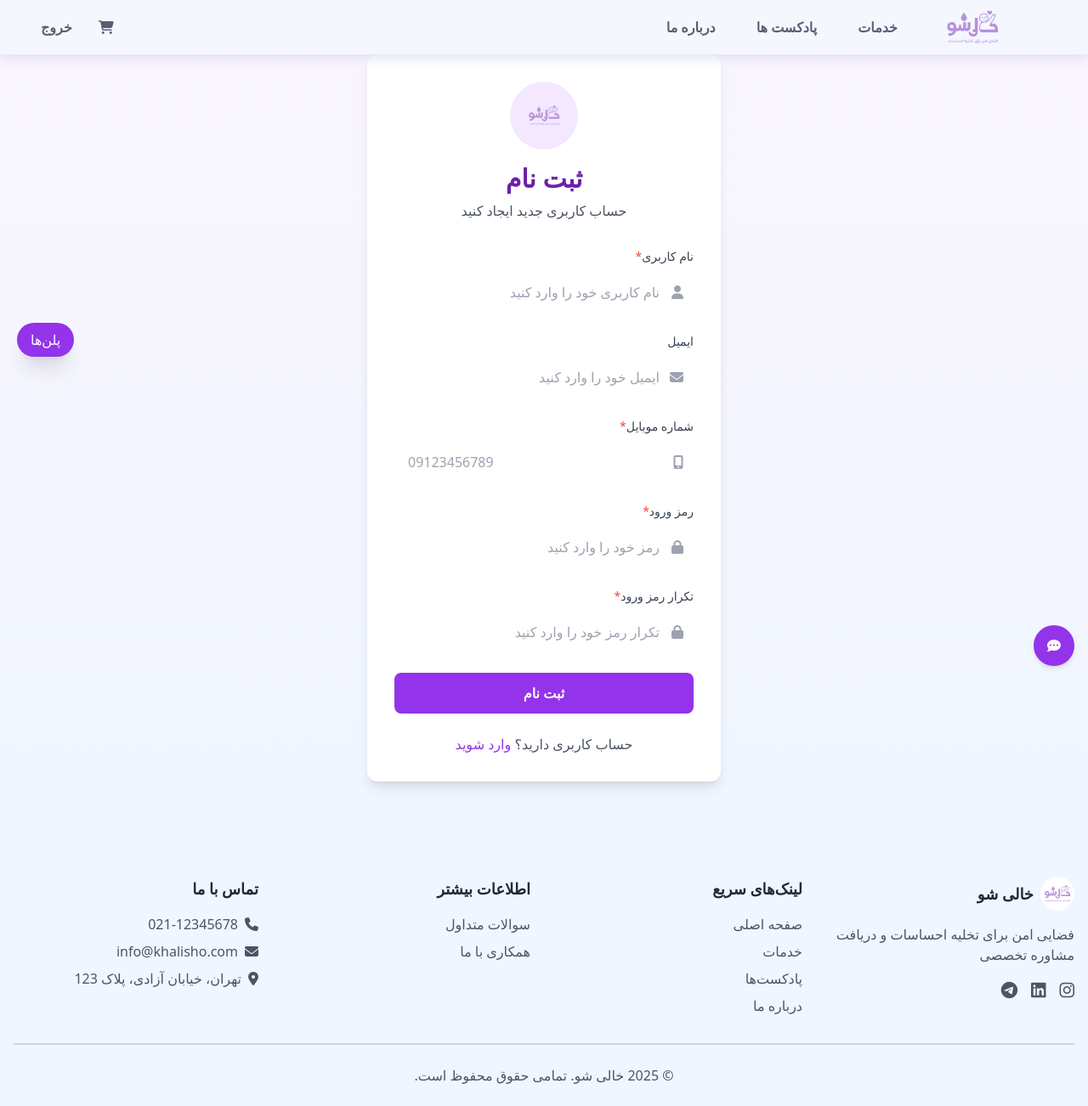
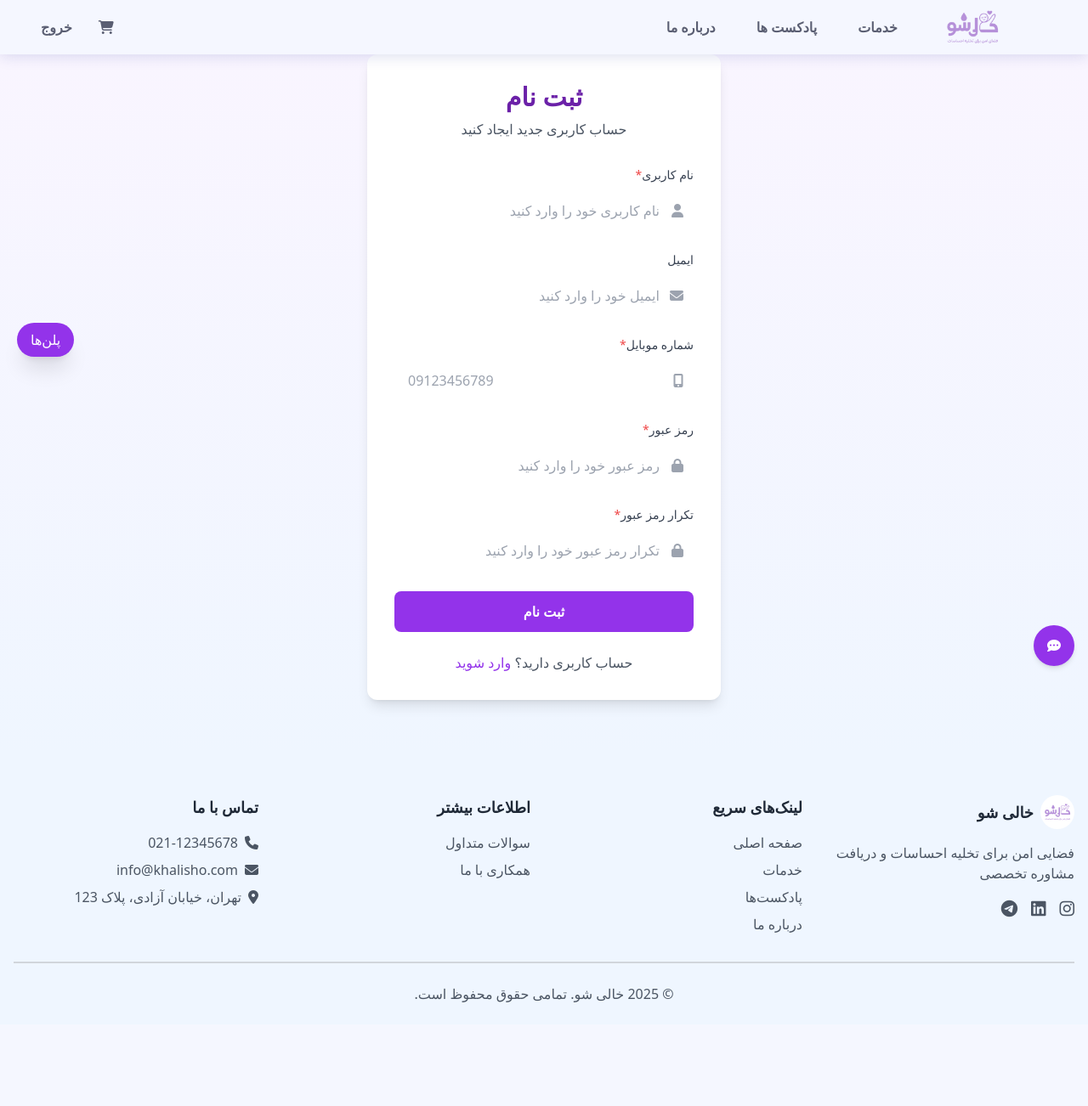
Before and after one commit to Sajjadshkh/khali_sho, a Django app: page /register/ in a window 1280 px wide. Shown: the whole page at 85% size. After the commit the page ends 1180 px from the top, so only its background shows below. Run offline with Django 5.2, Linux system fonts and the light colour scheme; a user stored in the database is signed in; some libraries are stand-ins or nearby versions.

Commit message:
toman to rial in doante pages & lil change register ui

```diff
--- a/accounts/templates/accounts/register.html
+++ b/accounts/templates/accounts/register.html
@@ -9,9 +9,9 @@
         <div class="bg-white rounded-xl shadow-lg p-8">
             <!-- Logo -->
             <div class="text-center mb-8">
-                <div class="w-20 h-20 bg-purple-100 rounded-full flex items-center justify-center mx-auto mb-4">
+                {% comment %} <div class="w-20 h-20 bg-purple-100 rounded-full flex items-center justify-center mx-auto mb-4">
                     <img src="{% static 'img/khalisho.png' %}" alt="Logo" class="w-12 h-12">
-                </div>
+                </div> {% endcomment %}
                 <h2 class="text-3xl font-bold text-purple-800 mb-2">ثبت نام</h2>
                 <p class="text-gray-600">حساب کاربری جدید ایجاد کنید</p>
             </div>
@@ -72,7 +72,7 @@
 
                 <!-- Password Field -->
                 <div>
-                    <label for="password1" class="block text-sm font-medium text-gray-700 mb-2">رمز ورود<span class="text-red-500">*</span></label>
+                    <label for="password1" class="block text-sm font-medium text-gray-700 mb-2">رمز عبور<span class="text-red-500">*</span></label>
                     <div class="relative">
                         <div class="absolute inset-y-0 right-0 pr-3 flex items-center pointer-events-none">
                             <i class="fas fa-lock text-gray-400"></i>
@@ -81,14 +81,14 @@
                                id="password1"
                                name="password1"
                                class="w-full pr-10 pl-4 py-3 border border-gray-300 rounded-lg focus:ring-2 focus:ring-purple-500 focus:border-transparent transition"
-                               placeholder="رمز خود را وارد کنید"
+                               placeholder="رمز عبور خود را وارد کنید"
                                required>
                     </div>
                 </div>
 
                 <!-- Password Confirm Field -->
                 <div>
-                    <label for="password2" class="block text-sm font-medium text-gray-700 mb-2">تکرار رمز ورود<span class="text-red-500">*</span></label>
+                    <label for="password2" class="block text-sm font-medium text-gray-700 mb-2">تکرار رمز عبور<span class="text-red-500">*</span></label>
                     <div class="relative">
                         <div class="absolute inset-y-0 right-0 pr-3 flex items-center pointer-events-none">
                             <i class="fas fa-lock text-gray-400"></i>
@@ -97,7 +97,7 @@
                                id="password2"
                                name="password2"
                                class="w-full pr-10 pl-4 py-3 border border-gray-300 rounded-lg focus:ring-2 focus:ring-purple-500 focus:border-transparent transition"
-                               placeholder="تکرار رمز خود را وارد کنید"
+                               placeholder="تکرار رمز عبور خود را وارد کنید"
                                required>
                     </div>
                 </div>
--- a/us/forms.py
+++ b/us/forms.py
@@ -317,7 +317,7 @@ class DonationForm(forms.ModelForm):
         }
         labels = {
             'donor_name': 'نام شما',
-            'donor_phone': 'شماره تلفن',
+            'donor_phone': 'شماره تلفن(به انگلیسی)',
             'donor_email': 'ایمیل',
             'amount': 'مبلغ حمایت (ریال)',
             'donation_type': 'نوع حمایت',
@@ -342,6 +342,6 @@ class DonationForm(forms.ModelForm):
 
     def clean_amount(self):
         amount = self.cleaned_data.get('amount')
-        if amount < 1000:
-            raise forms.ValidationError('حداقل مبلغ حمایت 1000 تومان است.')
+        if amount < 100000:
+            raise forms.ValidationError('حداقل مبلغ حمایت 100000 ریال است.')
         return amount
--- a/us/templates/us/donation_payment.html
+++ b/us/templates/us/donation_payment.html
@@ -35,7 +35,7 @@
 
                 <div class="flex justify-between items-center py-3 border-b border-gray-200">
                     <span class="text-gray-600">مبلغ:</span>
-                    <span class="font-bold text-green-600 text-xl">{{ donation.amount|floatformat:0 }} تومان</span>
+                    <span class="font-bold text-green-600 text-xl">{{ donation.amount|floatformat:0 }} ریال</span>
                 </div>
 
                 {% if donation.message %}
@@ -81,7 +81,7 @@
                 <!-- Payment Button -->
                 <div class="text-center pt-6">
                     <button type="submit" class="bg-green-500 hover:bg-green-600 text-white font-bold py-4 px-12 rounded-full transition duration-300 text-lg">
-                        پرداخت {{ donation.amount|floatformat:0 }} تومان
+                        پرداخت {{ donation.amount|floatformat:0 }} ریال
                         <i class="fas fa-credit-card mr-2"></i>
                     </button>
                 </div>
--- a/us/templates/us/donation_success.html
+++ b/us/templates/us/donation_success.html
@@ -28,7 +28,7 @@
                     </div>
                     <div class="flex justify-between items-center">
                         <span class="text-gray-600">مبلغ:</span>
-                        <span class="font-bold text-green-600 text-xl">{{ donation.amount|floatformat:0 }} تومان</span>
+                        <span class="font-bold text-green-600 text-xl">{{ donation.amount|floatformat:0 }} ریال</span>
                     </div>
                     <div class="flex justify-between items-center">
                         <span class="text-gray-600">نوع حمایت:</span>
```
Also changed, not shown: db.sqlite3.
